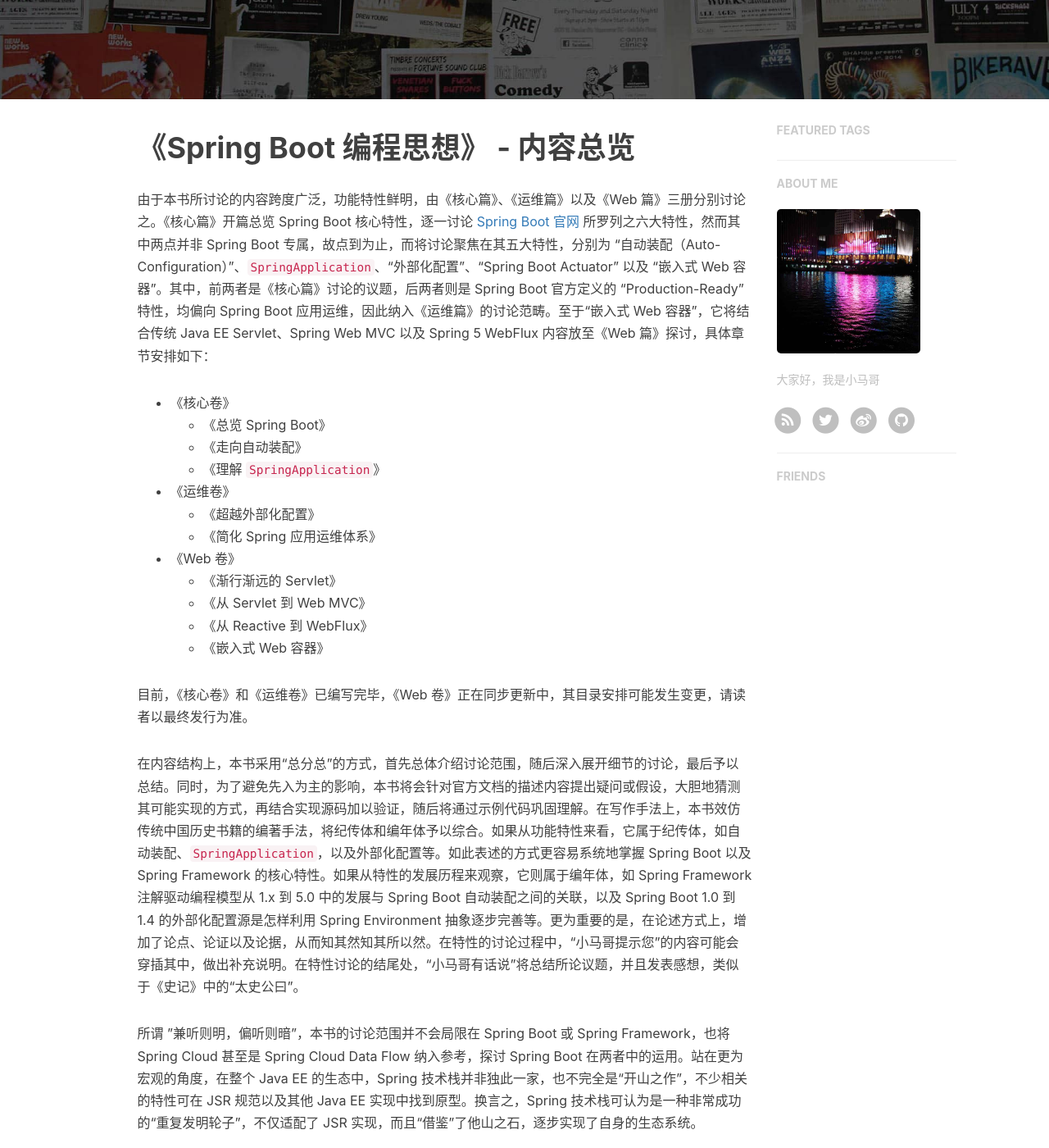
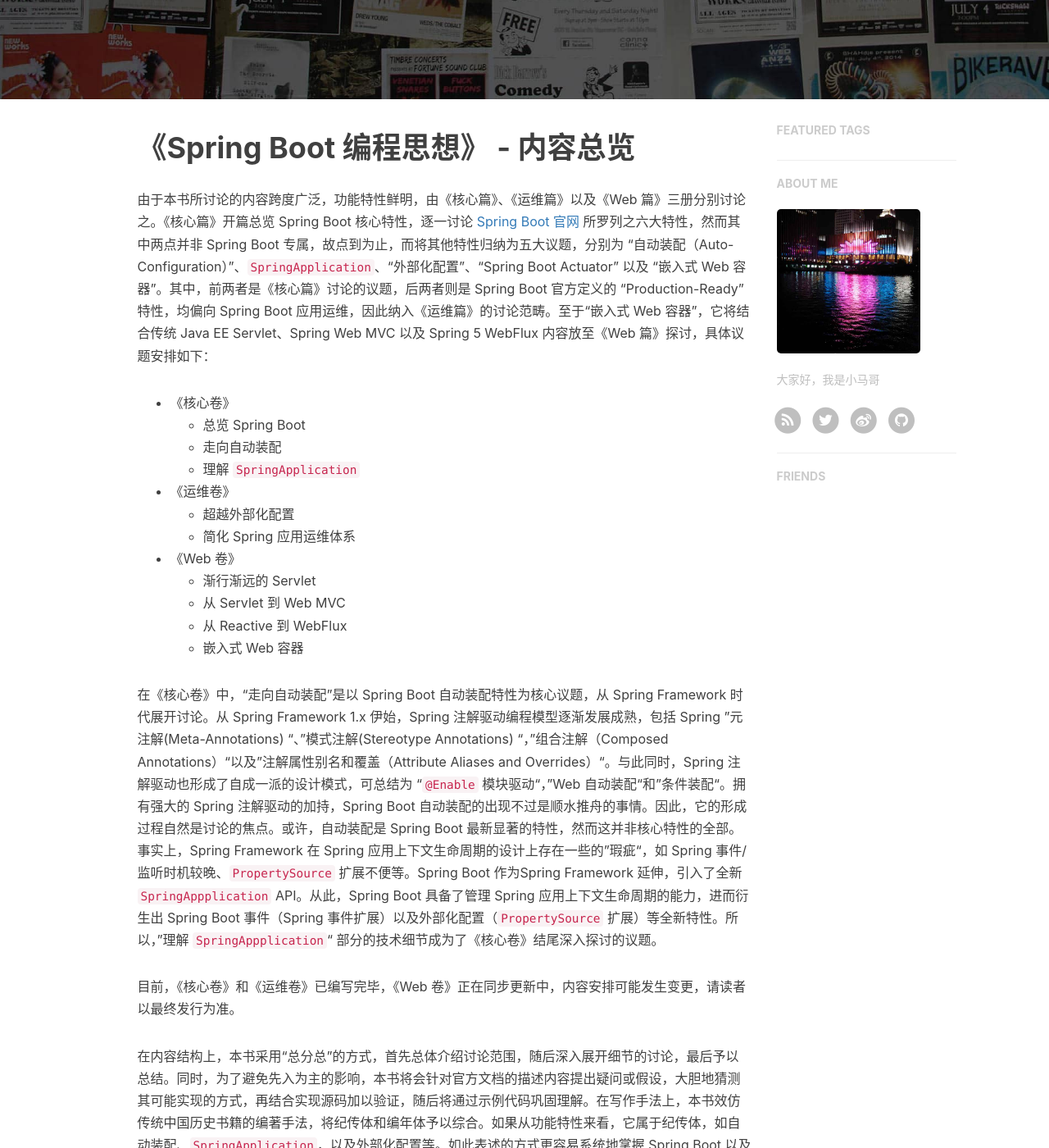
Before and after one commit to mercyblitz/mercyblitz.github.io, a Jekyll site: the page built from books/thinking-in-spring-boot/overview.md, in a window 1280 px wide and 1400 px high, scrolled down 317 px. Shown: the whole window at 82% size. Built offline with Jekyll 4.4.1, drawn with Linux system fonts in a browser that asks for light colours; nearby versions of some CDN libraries; our own code applies the rules of GitHub Pages for plain Markdown files; comment, search, counter and statistics services are not loaded; some of the changed text lies outside the part shown.

Commit message:
Update overview's content

```diff
--- a/books/thinking-in-spring-boot/overview.md
+++ b/books/thinking-in-spring-boot/overview.md
@@ -1,25 +1,27 @@
 # 《Spring Boot 编程思想》 - 内容总览
 
-由于本书所讨论的内容跨度广泛，功能特性鲜明，由《核心篇》、《运维篇》以及《Web 篇》三册分别讨论之。《核心篇》开篇总览 Spring Boot 核心特性，逐一讨论 [Spring Boot 官网](https://spring.io/projects/spring-boot) 所罗列之六大特性，然而其中两点并非 Spring Boot 专属，故点到为止，而将讨论聚焦在其五大特性，分别为 “自动装配（Auto-Configuration）”、`SpringApplication`、“外部化配置”、“Spring Boot Actuator” 以及 “嵌入式 Web 容器”。其中，前两者是《核心篇》讨论的议题，后两者则是 Spring Boot 官方定义的 "Production-Ready" 特性，均偏向 Spring Boot 应用运维，因此纳入《运维篇》的讨论范畴。至于“嵌入式 Web 容器”，它将结合传统 Java EE Servlet、Spring Web MVC 以及 Spring 5 WebFlux 内容放至《Web 篇》探讨，具体章节安排如下：
+由于本书所讨论的内容跨度广泛，功能特性鲜明，由《核心篇》、《运维篇》以及《Web 篇》三册分别讨论之。《核心篇》开篇总览 Spring Boot 核心特性，逐一讨论 [Spring Boot 官网](https://spring.io/projects/spring-boot) 所罗列之六大特性，然而其中两点并非 Spring Boot 专属，故点到为止，而将其他特性归纳为五大议题，分别为 “自动装配（Auto-Configuration）”、`SpringApplication`、“外部化配置”、“Spring Boot Actuator” 以及 “嵌入式 Web 容器”。其中，前两者是《核心篇》讨论的议题，后两者则是 Spring Boot 官方定义的 "Production-Ready" 特性，均偏向 Spring Boot 应用运维，因此纳入《运维篇》的讨论范畴。至于“嵌入式 Web 容器”，它将结合传统 Java EE Servlet、Spring Web MVC 以及 Spring 5 WebFlux 内容放至《Web 篇》探讨，具体议题安排如下：
 
 - 《核心卷》
-    - 《总览 Spring Boot》
-    - 《走向自动装配》
-    - 《理解 `SpringApplication`》
+    - 总览 Spring Boot
+    - 走向自动装配
+    - 理解 `SpringApplication`
 
 - 《运维卷》
-    - 《超越外部化配置》
-    - 《简化 Spring 应用运维体系》
+    - 超越外部化配置
+    - 简化 Spring 应用运维体系
 
 - 《Web 卷》
-    - 《渐行渐远的 Servlet》
-    - 《从 Servlet 到 Web MVC》
-    - 《从 Reactive 到 WebFlux》
-    - 《嵌入式 Web 容器》
+    - 渐行渐远的 Servlet
+    - 从 Servlet 到 Web MVC
+    - 从 Reactive 到 WebFlux
+    - 嵌入式 Web 容器
 
-目前，《核心卷》和《运维卷》已编写完毕，《Web 卷》正在同步更新中，其目录安排可能发生变更，请读者以最终发行为准。
+在《核心卷》中，“走向自动装配”是以 Spring Boot 自动装配特性为核心议题，从 Spring Framework 时代展开讨论。从 Spring Framework 1.x 伊始，Spring 注解驱动编程模型逐渐发展成熟，包括 Spring ”元注解(Meta-Annotations) “、”模式注解(Stereotype Annotations) “，”组合注解（Composed Annotations）“以及”注解属性别名和覆盖（Attribute Aliases and Overrides）“。与此同时，Spring 注解驱动也形成了自成一派的设计模式，可总结为 “`@Enable`  模块驱动“，”Web 自动装配“和”条件装配“。拥有强大的 Spring 注解驱动的加持，Spring Boot 自动装配的出现不过是顺水推舟的事情。因此，它的形成过程自然是讨论的焦点。或许，自动装配是 Spring Boot 最新显著的特性，然而这并非核心特性的全部。事实上，Spring Framework 在 Spring 应用上下文生命周期的设计上存在一些的”瑕疵“，如 Spring 事件/监听时机较晚、`PropertySource` 扩展不便等。Spring Boot 作为Spring Framework 延伸，引入了全新 `SpringAppplication` API。从此，Spring Boot 具备了管理 Spring 应用上下文生命周期的能力，进而衍生出 Spring Boot 事件（Spring 事件扩展）以及外部化配置（`PropertySource` 扩展）等全新特性。所以，”理解 `SpringAppplication`“ 部分的技术细节成为了《核心卷》结尾深入探讨的议题。
 
-在内容结构上，本书采用“总分总”的方式，首先总体介绍讨论范围，随后深入展开细节的讨论，最后予以总结。同时，为了避免先入为主的影响，本书将会针对官方文档的描述内容提出疑问或假设，大胆地猜测其可能实现的方式，再结合实现源码加以验证，随后将通过示例代码巩固理解。在写作手法上，本书效仿传统中国历史书籍的编著手法，将纪传体和编年体予以综合。如果从功能特性来看，它属于纪传体，如自动装配、`SpringApplication`，以及外部化配置等。如此表述的方式更容易系统地掌握 Spring Boot 以及 Spring Framework 的核心特性。如果从特性的发展历程来观察，它则属于编年体，如 Spring Framework 注解驱动编程模型从 1.x 到 5.0 中的发展与 Spring Boot 自动装配之间的关联，以及 Spring Boot 1.0 到 1.4 的外部化配置源是怎样利用 Spring Environment 抽象逐步完善等。更为重要的是，在论述方式上，增加了论点、论证以及论据，从而知其然知其所以然。在特性的讨论过程中，“小马哥提示您”的内容可能会穿插其中，做出补充说明。在特性讨论的结尾处，“小马哥有话说”将总结所论议题，并且发表感想，类似于《史记》中的“太史公曰”。
+目前，《核心卷》和《运维卷》已编写完毕，《Web 卷》正在同步更新中，内容安排可能发生变更，请读者以最终发行为准。
+
+在内容结构上，本书采用“总分总”的方式，首先总体介绍讨论范围，随后深入展开细节的讨论，最后予以总结。同时，为了避免先入为主的影响，本书将会针对官方文档的描述内容提出疑问或假设，大胆地猜测其可能实现的方式，再结合实现源码加以验证，随后将通过示例代码巩固理解。在写作手法上，本书效仿传统中国历史书籍的编著手法，将纪传体和编年体予以综合。如果从功能特性来看，它属于纪传体，如自动装配、`SpringApplication`，以及外部化配置等。如此表述的方式更容易系统地掌握 Spring Boot 以及 Spring Framework 的核心特性。如果从特性的发展历程来观察，它则属于编年体，如 Spring Framework 注解驱动编程模型从 1.x 到 5.0 中的发展与 Spring Boot 自动装配之间的关联，以及 Spring Boot 1.0 到 1.4 的外部化配置源是怎样利用 Spring Environment 抽象逐步完善等。更为重要的是，在论述方式上，增加了论点、论证以及论据，从而知其然知其所以然。在特性的讨论过程中，补充说明的内容可能会穿插其中（“小马哥提示您”将在出版物中删除）。在特性讨论的结尾处，“小马哥有话说”将总结所论议题，并且发表感想，类似于《史记》中的“太史公曰”。
 
 所谓 ”兼听则明，偏听则暗”，本书的讨论范围并不会局限在 Spring Boot 或 Spring Framework，也将 Spring Cloud 甚至是 Spring Cloud Data Flow 纳入参考，探讨 Spring Boot 在两者中的运用。站在更为宏观的角度，在整个 Java EE 的生态中，Spring 技术栈并非独此一家，也不完全是“开山之作”，不少相关的特性可在 JSR 规范以及其他 Java EE 实现中找到原型。换言之，Spring 技术栈可认为是一种非常成功的“重复发明轮子”，不仅适配了 JSR 实现，而且“借鉴”了他山之石，逐步实现了自身的生态系统。
 
```
